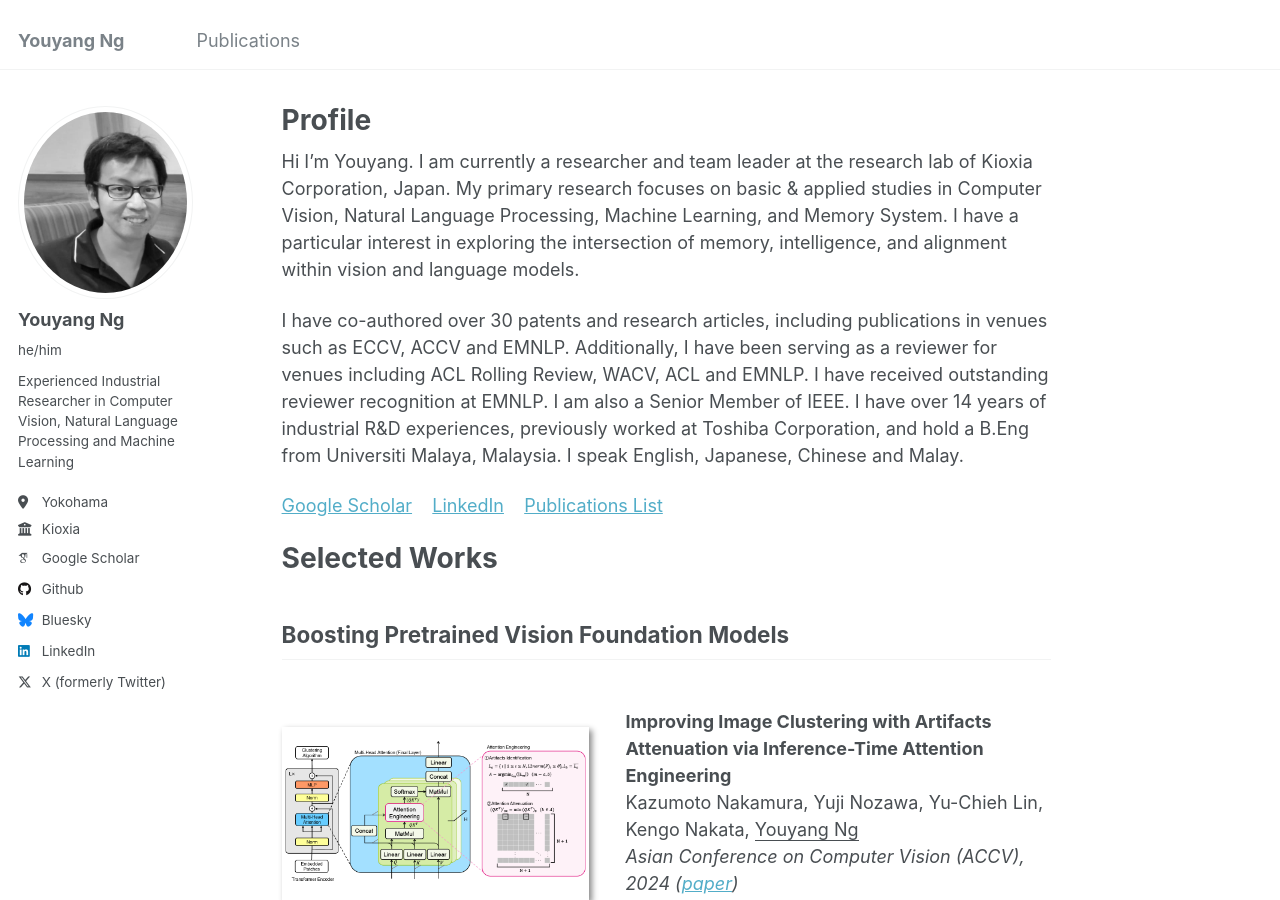
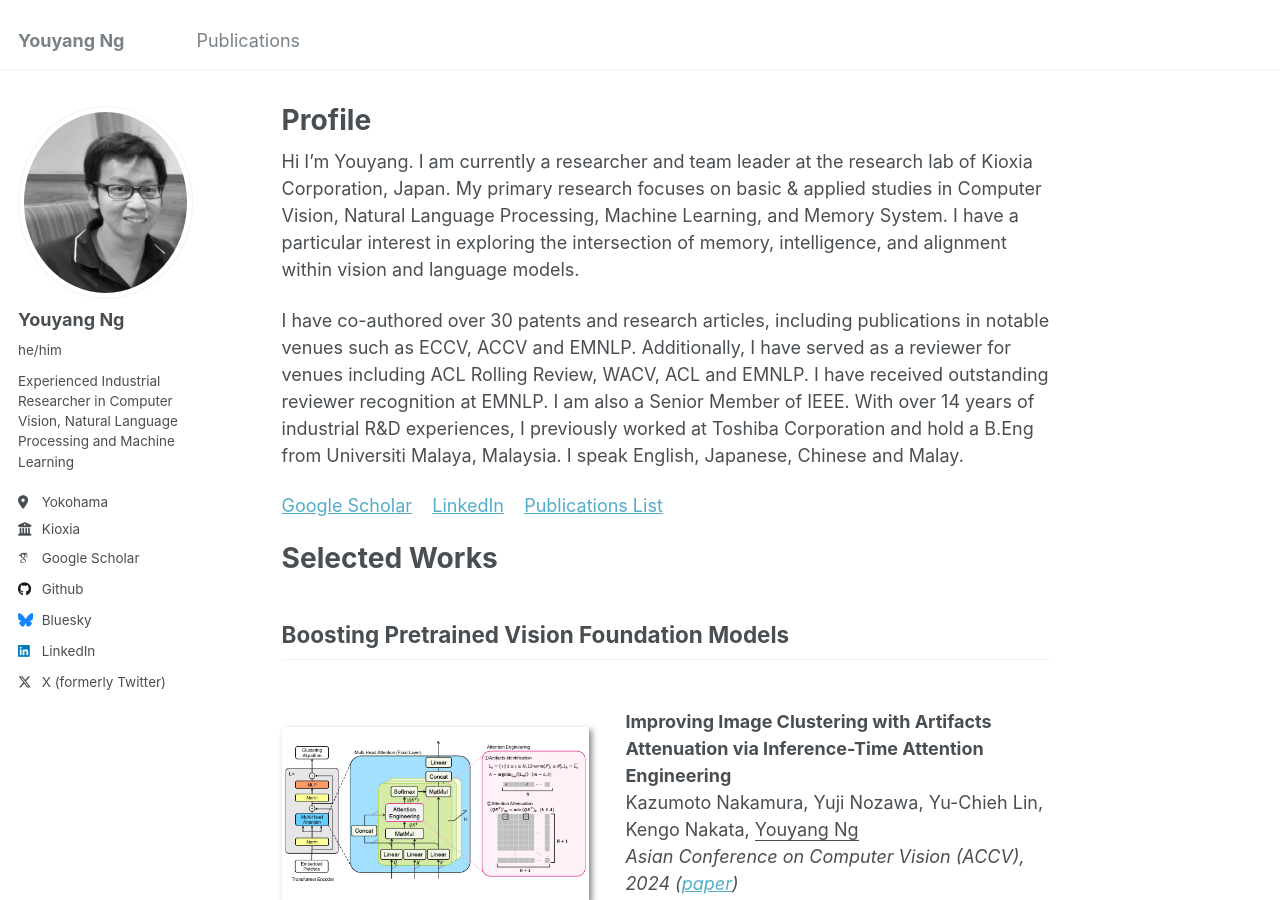
Before and after one commit to yy29/yy29.github.io, a Jekyll site: the page built from _pages/about.md, in a window 1280 px wide and 900 px high. Built offline with Jekyll 4.4.1, drawn with Linux system fonts in a browser that asks for light colours; some web fonts are replaced.

Commit message:
Update about.md

```diff
--- a/_pages/about.md
+++ b/_pages/about.md
@@ -9,7 +9,7 @@ redirect_from:
 
 Hi I'm Youyang. I am currently a researcher and team leader at the research lab of Kioxia Corporation, Japan. My primary research focuses on basic & applied studies in Computer Vision, Natural Language Processing, Machine Learning, and Memory System. I have a particular interest in exploring the intersection of memory, intelligence, and alignment within vision and language models.
 
-I have co-authored over 30 patents and research articles, including publications in venues such as ECCV, ACCV and EMNLP. Additionally, I have been serving as a reviewer for venues including ACL Rolling Review, WACV, ACL and EMNLP. I have received outstanding reviewer recognition at EMNLP. I am also a Senior Member of IEEE. I have over 14 years of industrial R&D experiences, previously worked at Toshiba Corporation, and hold a B.Eng from Universiti Malaya, Malaysia. I speak English, Japanese, Chinese and Malay.
+I have co-authored over 30 patents and research articles, including publications in notable venues such as ECCV, ACCV and EMNLP. Additionally, I have served as a reviewer for venues including ACL Rolling Review, WACV, ACL and EMNLP. I have received outstanding reviewer recognition at EMNLP. I am also a Senior Member of IEEE. With over 14 years of industrial R&D experiences, I previously worked at Toshiba Corporation and hold a B.Eng from Universiti Malaya, Malaysia. I speak English, Japanese, Chinese and Malay.
 
 [Google Scholar](https://scholar.google.com/citations?user=4BGLw_QAAAAJ) &nbsp;&nbsp; [LinkedIn](https://www.linkedin.com/in/youyang-ng-55a10ab9/) &nbsp;&nbsp; [Publications List](publications.md)
 
```
